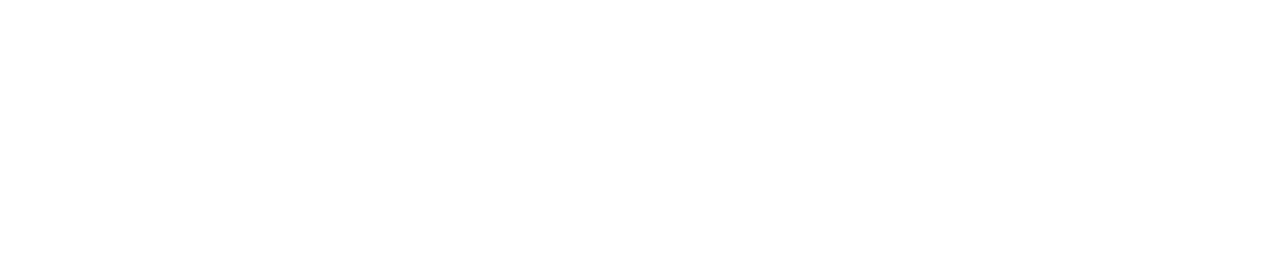
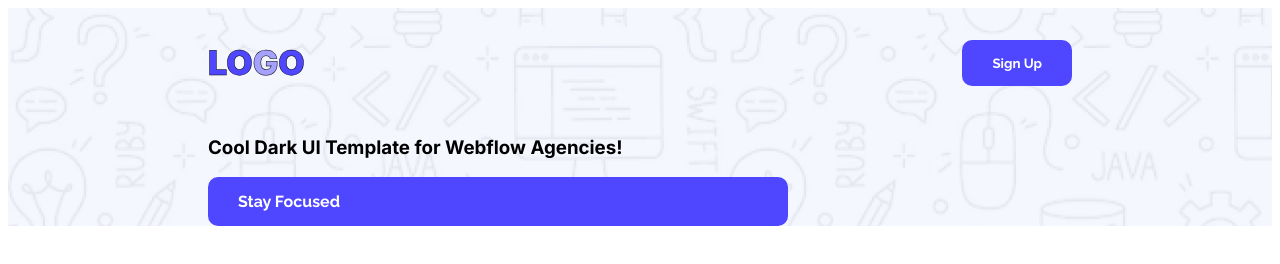
Before and after one commit to iamanowarbd/B12A01-landing-launchpad, a plain HTML site: page index.html in a window 1280 px wide. Drawn offline with Linux system fonts and the light colour scheme.

Commit message:
added a web.css

```diff
--- a/index.html
+++ b/index.html
@@ -4,10 +4,28 @@
     <meta charset="UTF-8">
     <meta name="viewport" content="width=device-width, initial-scale=1.0">
     <title>Landing Launchpad</title>
+    <link rel="preconnect" href="https://fonts.googleapis.com">
+<link rel="preconnect" href="https://fonts.gstatic.com" crossorigin>
+<link href="https://fonts.googleapis.com/css2?family=Raleway:ital,wght@0,100..900;1,100..900&display=swap" rel="stylesheet">
+<link rel="preconnect" href="https://fonts.googleapis.com">
+<link rel="preconnect" href="https://fonts.gstatic.com" crossorigin>
+<link href="https://fonts.googleapis.com/css2?family=Inter:ital,opsz,wght@0,14..32,100..900;1,14..32,100..900&display=swap" rel="stylesheet">
+    <link rel="stylesheet" href="styles/web.css">
 </head>
-<body>
-    <header>
+<body class="inter-logo">
+    <header class="header ">
+        <nav>
+            <h3 class="nav-title">LO<span class="text-primary">G</span>O</h3>
+                <a href="#"><button class="btn-primary">Sign Up</button></a>
 
+        </nav>
+        <div class="banner">
+            <div class="banner-content">
+                <h3>Cool Dark UI Template for Webflow Agencies!</h3>
+                <div class="btn-primary">Stay Focused</div>
+            </div>
+
+        </div>
     </header>
     <main>
 
--- /dev/null
+++ b/styles/web.css
@@ -0,0 +1,58 @@
+
+/*  */
+
+.inter-logo {
+  font-family: "Inter", sans-serif;
+  font-optical-sizing: auto;
+  font-style: normal;
+}
+
+.raleway-banner {
+  font-family: "Raleway", sans-serif;
+  font-optical-sizing: auto;
+  font-style: normal;
+}
+
+/* shared style */
+.text-primary{
+    color: #a4a1ff;
+}
+.btn-primary{
+    font-family: "Raleway", sans-serif;
+    background-color: #4E47FF;
+    font-weight: bold;
+    color: white;
+    padding: 15px 30px;
+    border-radius: 10px;
+    border: none;
+}
+
+/* header */
+.header{
+    background-image: url('../Assets/Hero-bg.png');
+    background-repeat: no-repeat;
+    background-position: cover;
+}
+
+/* nav style */
+nav{
+    display: flex;
+    align-items: center;
+    justify-content: space-between;
+    margin: 0px 200px;
+}
+.nav-title{
+    font-weight: 900;
+    font-size: 34px;
+    color: #4E47FF;
+    -webkit-text-stroke: .5px rgb(0, 0, 0);
+}
+
+/* banner */
+.banner{
+    display: cover;
+    margin: 0 35px 0 200px;
+}
+.banner-content{
+    max-width: 580px;
+}
```
